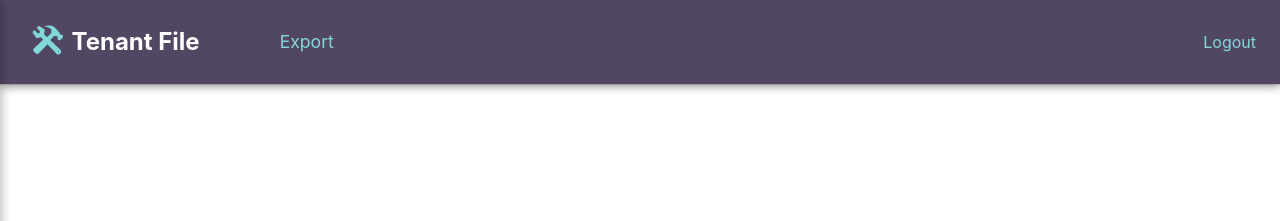
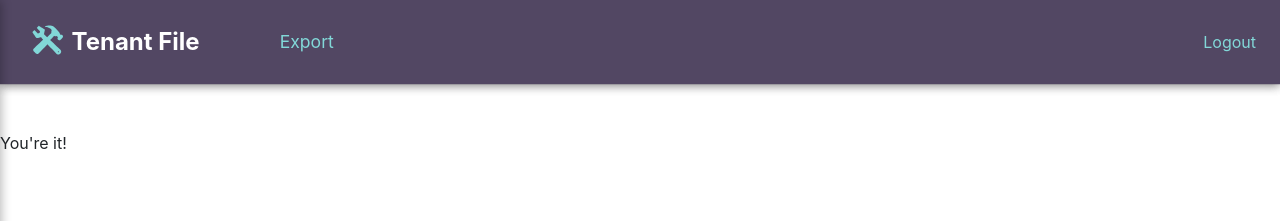
Before and after one commit to open-austin/BASTA-tfwa, a React (Create React App) app in the folder tenant-file/portal-app/: page /tags in a window 1280 px wide. Shown: the top 221 px of the page. Built offline with nearby package versions, Linux system fonts and the light colour scheme; no server answers; the database is empty; sample sign-in values are in the browser's storage.

Commit message:
Add Tags page

```diff
--- a/tenant-file/portal-app/src/App.tsx
+++ b/tenant-file/portal-app/src/App.tsx
@@ -1,18 +1,19 @@
-import React from "react";
+import React from 'react';
 
-import "bootstrap/dist/css/bootstrap.min.css";
-import "@fortawesome/fontawesome-free/css/all.min.css";
-import "line-awesome/dist/line-awesome/css/line-awesome.min.css";
-import { Switch, Route, Redirect } from "react-router-dom";
-import Login from "./component/login";
-import Layout from "./component/layout";
-import PrivateRoute from "./component/private-route";
-import DisplayImages from "./component/display-images";
-import Admin from "./component/admin";
-import Dashboard from "./component/dashboard";
-import Properties from "./component/properties";
-import Home from "./component/home";
-import TenantDetails from "./component/tenant-details";
+import 'bootstrap/dist/css/bootstrap.min.css';
+import '@fortawesome/fontawesome-free/css/all.min.css';
+import 'line-awesome/dist/line-awesome/css/line-awesome.min.css';
+import { Switch, Route, Redirect } from 'react-router-dom';
+import Login from './component/login';
+import Layout from './component/layout';
+import PrivateRoute from './component/private-route';
+import DisplayImages from './component/display-images';
+import Admin from './component/admin';
+import Dashboard from './component/dashboard';
+import Properties from './component/properties';
+import Home from './component/home';
+import TenantDetails from './component/tenant-details';
+import Tags from './component/Tags';
 
 function App() {
   return (
@@ -27,6 +28,9 @@ function App() {
         </PrivateRoute>
         <PrivateRoute exact path="/dashboard">
           <Dashboard />
+        </PrivateRoute>
+        <PrivateRoute exact path="/tags">
+          <Tags />
         </PrivateRoute>
         <PrivateRoute
           path="/dashboard/tenant/:id"
--- /dev/null
+++ b/tenant-file/portal-app/src/component/Tags.tsx
@@ -0,0 +1,7 @@
+import React from 'react';
+
+const Tags = () => {
+  return <div>You're it!</div>;
+};
+
+export default Tags;
```
